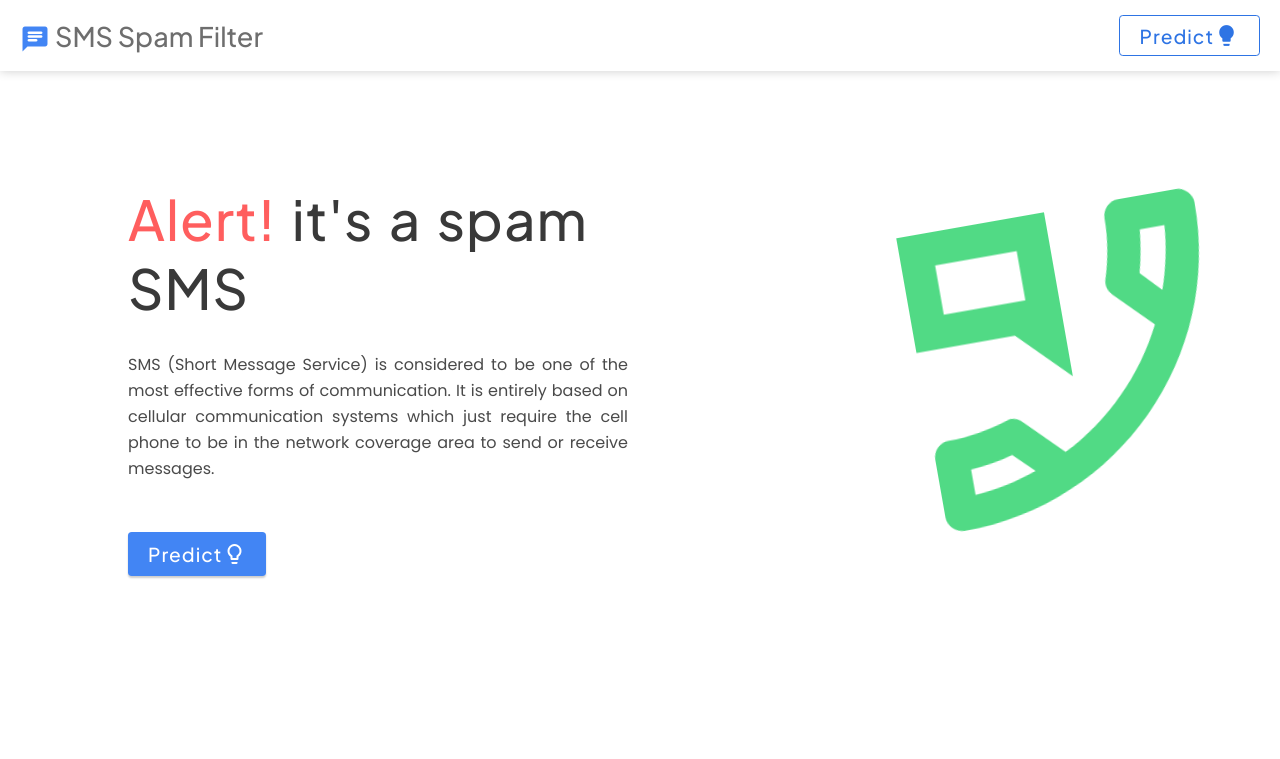
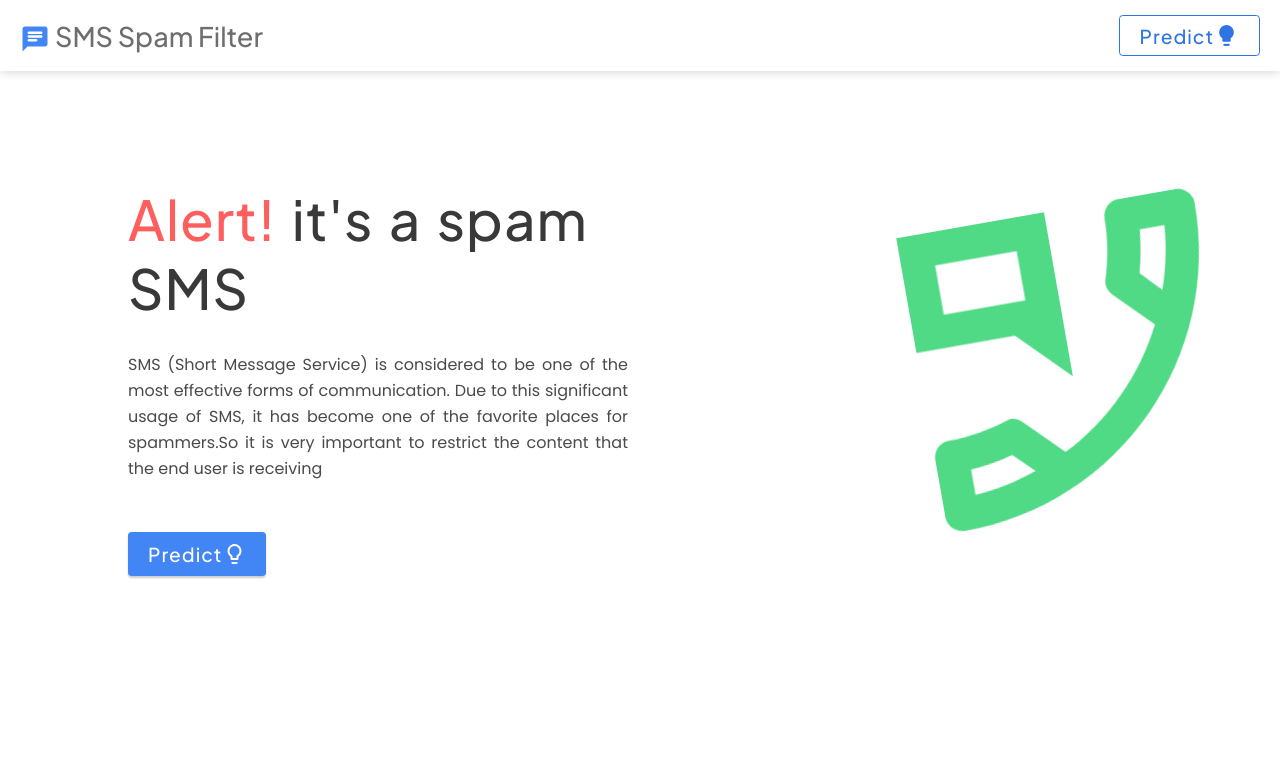
Before and after one commit to Avinashvytla351/Spam-SMS-Filtering, a Flask app: page / in a window 1280 px wide. Shown: the top 759 px of the page. Run offline with Flask 2, Linux system fonts and the light colour scheme; parts of the project's set-up code (start-up, migrations or seed data) failed here and were passed over.

Commit message:
requirements

```diff
--- a/templates/index.html
+++ b/templates/index.html
@@ -493,9 +493,10 @@
               <div class="page-title"><span>Alert!</span> it's a spam SMS</div>
               <div class="main-content">
                 SMS (Short Message Service) is considered to be one of the most
-                effective forms of communication. It is entirely based on
-                cellular communication systems which just require the cell phone
-                to be in the network coverage area to send or receive messages.
+                effective forms of communication. Due to this significant usage
+                of SMS, it has become one of the favorite places for spammers.So
+                it is very important to restrict the content that the end user
+                is receiving
               </div>
               <a href="#main" class="predict-button"
                 >Predict<span class="material-icons-outlined">
```
